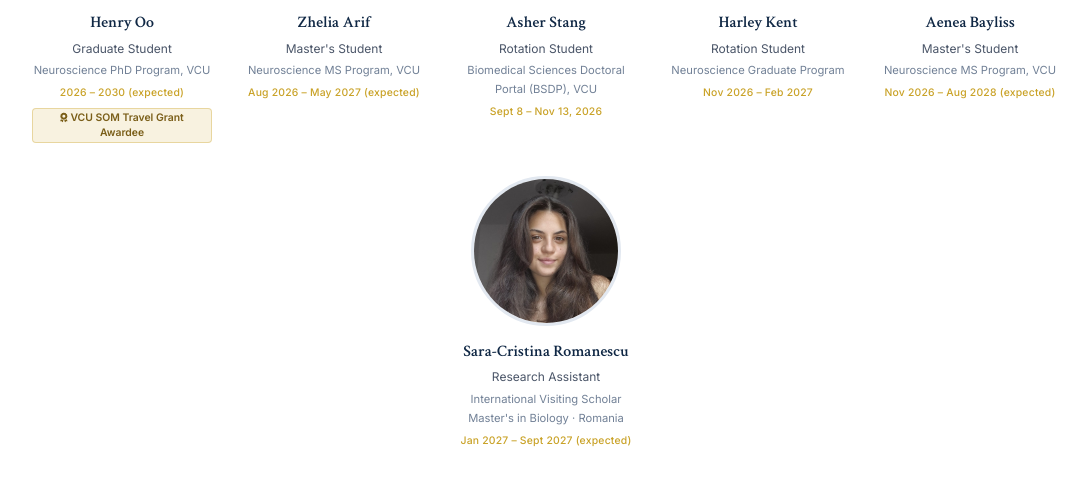
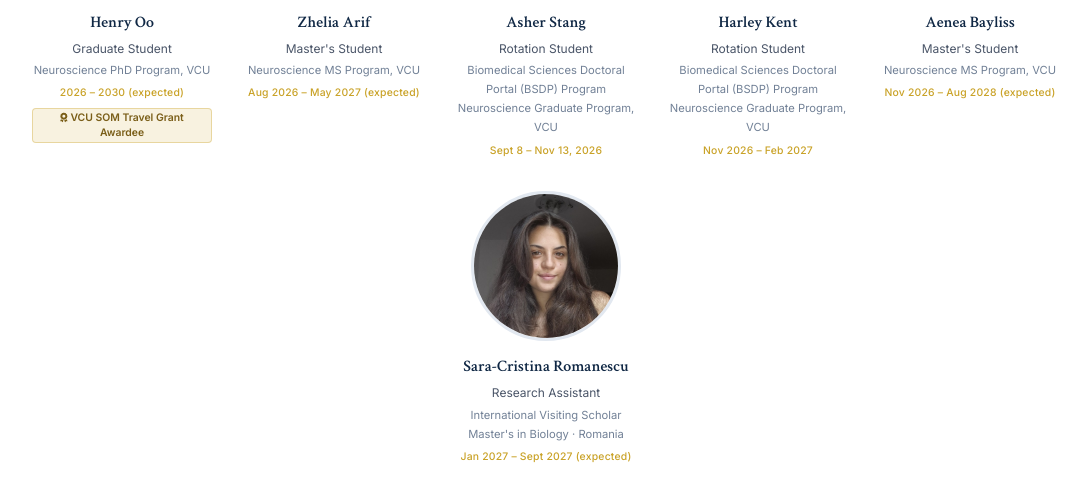
Before and after one commit to GuangWei-Zhang-25/zhang-lab, a plain HTML site: page team.html in a window 1280 px wide. Shown: the part 960-1447 px from the top of the page, without its empty margins (94-1181 px from the left). Drawn offline with Linux system fonts and the light colour scheme.

Commit message:
Update Harley and Asher graduate program affiliations

```diff
--- a/team.html
+++ b/team.html
@@ -576,7 +576,8 @@
         </div>
         <h3 class="member-name">Asher Stang</h3>
         <p class="member-title">Rotation Student</p>
-        <p class="member-affiliation">Biomedical Sciences Doctoral Portal (BSDP), VCU</p>
+        <p class="member-affiliation">Biomedical Sciences Doctoral Portal (BSDP) Program</p>
+        <p class="member-affiliation">Neuroscience Graduate Program, VCU</p>
         <p class="member-period">Sept 8 – Nov 13, 2026</p>
       </div>
       <div class="team-member">
@@ -585,7 +586,8 @@
         </div>
         <h3 class="member-name">Harley Kent</h3>
         <p class="member-title">Rotation Student</p>
-        <p class="member-affiliation">Neuroscience Graduate Program</p>
+        <p class="member-affiliation">Biomedical Sciences Doctoral Portal (BSDP) Program</p>
+        <p class="member-affiliation">Neuroscience Graduate Program, VCU</p>
         <p class="member-period">Nov 2026 – Feb 2027</p>
       </div>
       <div class="team-member">
```
